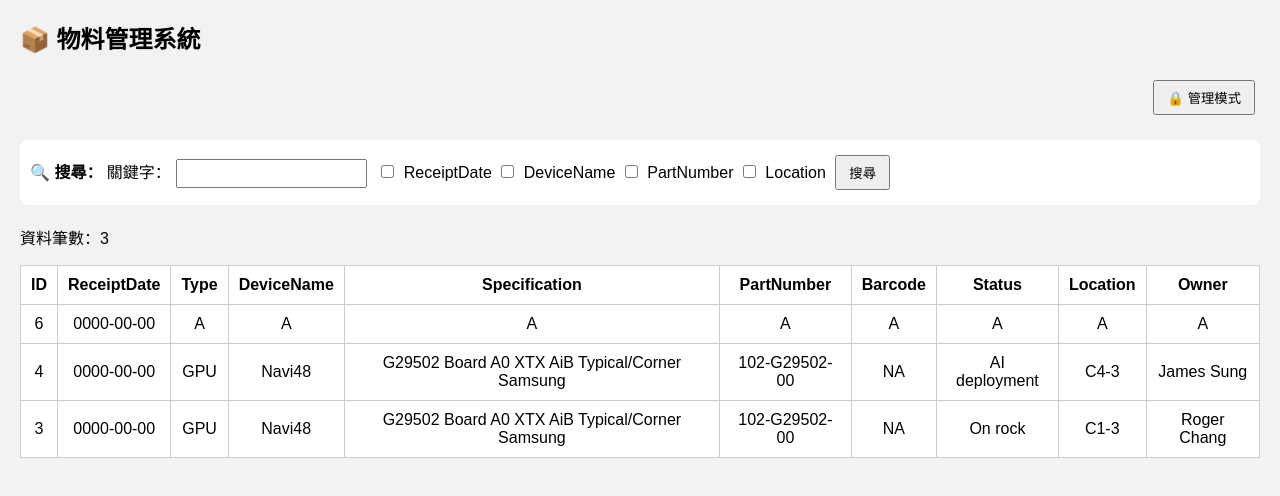
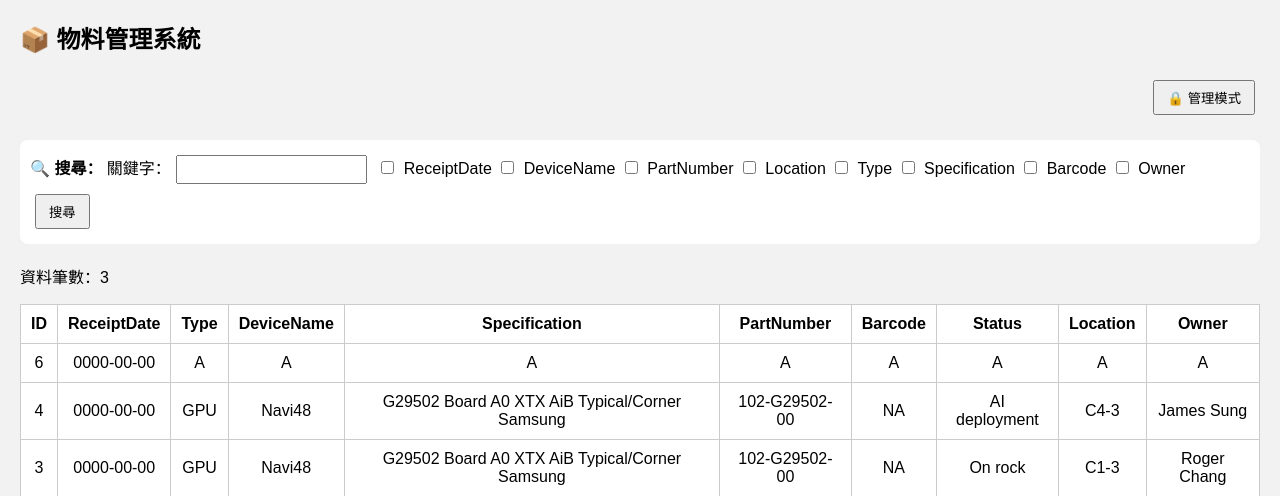
Before and after one commit to itismykey/materials, a PHP site: page / in a window 1280 px wide. Shown: the top 496 px of the page. Run offline with PHP 8.4, Linux system fonts and the light colour scheme; data comes from the database, SQL or seed files in the repository.

Commit message:
Add Search Item 1.Type,Specification,Barcode,Owner

```diff
--- a/index.php
+++ b/index.php
@@ -37,7 +37,7 @@ if ($admin_mode && isset($_POST['add'])) {
     $Owner = isset($_POST['Owner']) ? $_POST['Owner'] : '';
 
     $stmt = $mysqli->prepare("INSERT INTO materials (ReceiptDate, Type, DeviceName, Specification, PartNumber, Barcode, Status, Location, Owner) VALUES (?, ?, ?, ?, ?, ?, ?, ?, ?)");
-    $stmt->bind_param("sssssssss", $ReceiptDate, $Type, $DeviceName, $Specification, $PartNumber, $Barcode, $Status, $Location, $Owner);
+    $stmt->bind_param("sssssssss", $ReceiptDate, $Type, $DeviceName, $Specification, $PartNumber, $Barcode, $Status, $Location, $c);
     $stmt->execute();
 }
 
@@ -54,7 +54,7 @@ $types = '';
 if (isset($_GET['search']) && isset($_GET['keyword']) && trim($_GET['keyword']) !== '') {
     $keyword = '%' . trim($_GET['keyword']) . '%';
     $fields = array('ReceiptDate', 'DeviceName', 'PartNumber', 'Location');
-
+	$fields = array('ReceiptDate', 'Type', 'DeviceName', 'Specification', 'PartNumber', 'Barcode', 'Location', 'Owner');
     foreach ($fields as $field) {
         if (isset($_GET['field_' . $field])) {
             $where[] = $field . " LIKE ?";
@@ -158,6 +158,10 @@ if ($stmt) {
     <label><input type="checkbox" name="field_DeviceName" <?php if (isset($_GET['field_DeviceName'])) echo 'checked'; ?>> DeviceName</label>
     <label><input type="checkbox" name="field_PartNumber" <?php if (isset($_GET['field_PartNumber'])) echo 'checked'; ?>> PartNumber</label>
     <label><input type="checkbox" name="field_Location" <?php if (isset($_GET['field_Location'])) echo 'checked'; ?>> Location</label>
+    <label><input type="checkbox" name="field_Type" <?php if (isset($_GET['field_Type'])) echo 'checked'; ?>> Type</label>
+    <label><input type="checkbox" name="field_Specification" <?php if (isset($_GET['field_Specification'])) echo 'checked'; ?>> Specification</label>
+    <label><input type="checkbox" name="field_Barcode" <?php if (isset($_GET['field_Barcode'])) echo 'checked'; ?>> Barcode</label>
+    <label><input type="checkbox" name="field_Owner" <?php if (isset($_GET['field_Owner'])) echo 'checked'; ?>> Owner</label>
     <button class="btn" name="search">搜尋</button>
 </form>
 
```
